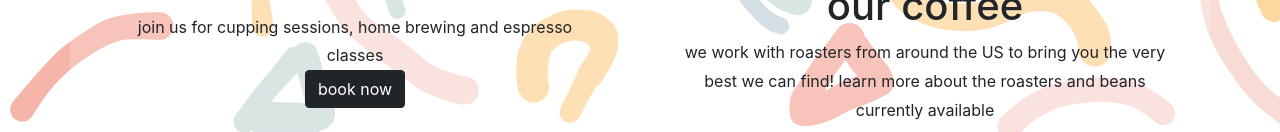
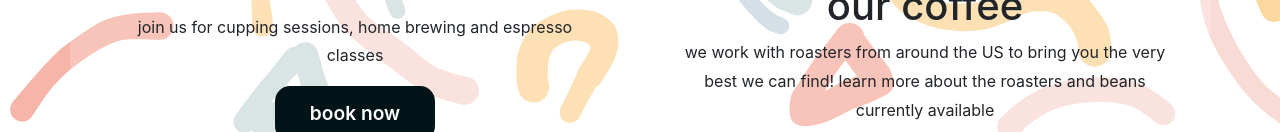
Before and after one commit to clairerob/pasco-coffee-react, a React (Create React App) app: page /coffee in a window 1280 px wide. Shown: the part 668-800 px from the top of the page. Built offline with nearby package versions, Linux system fonts and the light colour scheme.

Commit message:
final css fixes until images

```diff
--- a/src/App.css
+++ b/src/App.css
@@ -107,6 +107,20 @@ h2 {
 .info-text {
 	line-height: 1.8;
 }
+.info-link-btn {
+	width: 10rem;
+	background: var(--black);
+	border: 3px solid var(--black);
+	border-radius: 15px;
+	color: var(--off-white-color);
+	padding: 10px;
+	font-weight: 600;
+	font-size: larger;
+}
+.info-link-btn:hover {
+	background: transparent;
+	color: var(--black);
+}
 
 .menu-carousel .carousel-item {
 	height: 500px;
@@ -148,17 +162,16 @@ h2 {
 .aboutpage-btn {
 	width: 100%;
 	height: 6rem;
-	background: var(--dark-gold-color);
-	border: 5px solid var(--dark-gold-color);
+	background: var(--light-gold-color);
+	border: 5px solid var(--light-gold-color);
 	border-radius: 15px;
-	color: var(--off-white-color);
+	color: var(--black);
 	padding: 10px;
 	font-weight: 600;
 	font-size: x-large;
 }
 
 .aboutpage-btn:hover {
-	color: var(--dark-gold-color);
 	background: transparent;
 }
 
--- a/src/features/coffeeclasses/ClassInfo.js
+++ b/src/features/coffeeclasses/ClassInfo.js
@@ -1,6 +1,6 @@
-import { Row, Col, Button } from 'react-bootstrap';
-import { Link } from 'react-router-dom';
-import latte from '../../app/assets/latte-pour.jpg';
+import { Row, Col } from 'react-bootstrap'
+import { Link } from 'react-router-dom'
+import latte from '../../app/assets/latte-pour.jpg'
 
 const ClassInfo = () => {
 	return (
@@ -12,19 +12,21 @@ const ClassInfo = () => {
 					src={latte}
 				/>
 			</Col>
-			<Col sm='6' lg='4' className='align-self-center order-sm-first mt-3'>
+			<Col
+				sm='6'
+				lg='4'
+				className='align-self-center order-sm-first mt-3 text-center text-sm-right'
+			>
 				<h1>classes</h1>
 				<p className='info-text'>
 					join us for cupping sessions, home brewing and espresso classes{' '}
 				</p>
-				<div>
-					<Link to='/coffee-classes'>
-						<Button className='btn-dark'>book now</Button>
-					</Link>
-				</div>
+				<Link to='/coffee-classes'>
+					<button className='info-link-btn'>book now</button>
+				</Link>
 			</Col>
 		</Row>
-	);
-};
+	)
+}
 
-export default ClassInfo;
+export default ClassInfo
--- a/src/features/coffeemap/CoffeeInfo.js
+++ b/src/features/coffeemap/CoffeeInfo.js
@@ -1,5 +1,5 @@
 import v60 from '../../app/assets/v60.jpg'
-import { Row, Col, Button } from 'react-bootstrap'
+import { Row, Col } from 'react-bootstrap'
 import { Link } from 'react-router-dom'
 
 const CoffeeInfo = () => {
@@ -12,17 +12,15 @@ const CoffeeInfo = () => {
 					alt='some coffee'
 				/>
 			</Col>
-			<Col sm='6' lg='4' className='align-self-center mt-3'>
+			<Col sm='6' lg='4' className='align-self-center mt-3 text-center text-sm-left'>
 				<h1>our coffee</h1>
 				<p className='info-text'>
 					we work with roasters from around the US to bring you the very best we
 					can find! learn more about the roasters and beans currently available{' '}
 				</p>
-				<div>
-					<Link to='/coffee-map'>
-						<Button className='btn-dark'>here</Button>
-					</Link>
-				</div>
+				<Link to='/coffee-map'>
+					<button className='info-link-btn'>here</button>
+				</Link>
 			</Col>
 		</Row>
 	)
--- a/src/pages/TheCoffeePage.js
+++ b/src/pages/TheCoffeePage.js
@@ -1,7 +1,7 @@
-import { Container, Row, Col, Button } from 'react-bootstrap';
-import v60 from '../app/assets/v60.jpg';
-import latte from '../app/assets/latte-pour.jpg';
-import { Link } from 'react-router-dom';
+import { Container, Row, Col } from 'react-bootstrap'
+import v60 from '../app/assets/v60.jpg'
+import latte from '../app/assets/latte-pour.jpg'
+import { Link } from 'react-router-dom'
 
 const TheCoffeePage = () => {
 	return (
@@ -28,14 +28,10 @@ const TheCoffeePage = () => {
 							<h1>classes</h1>
 							<p className='info-text'>
 								join us for cupping sessions, home brewing and espresso classes{' '}
-					<div>
+							</p>
 							<Link to='/coffee-classes'>
-						<Button className='btn-dark'>
-							book now
-							</Button>
+								<button className='info-link-btn'>book now</button>
 							</Link>
-					</div>
-				</p>
 						</Col>
 					</Row>
 				</Col>
@@ -56,14 +52,14 @@ const TheCoffeePage = () => {
 								currently available{' '}
 							</p>
 							<Link to='/coffee-map'>
-										<Button className='btn-dark'>here</Button>
+								<button className='info-link-btn'>here</button>
 							</Link>
 						</Col>
 					</Row>
 				</Col>
 			</Row>
 		</Container>
-	);
-};
+	)
+}
 
-export default TheCoffeePage;
+export default TheCoffeePage
```
Lines whose indentation alone changed are shown as unchanged.
